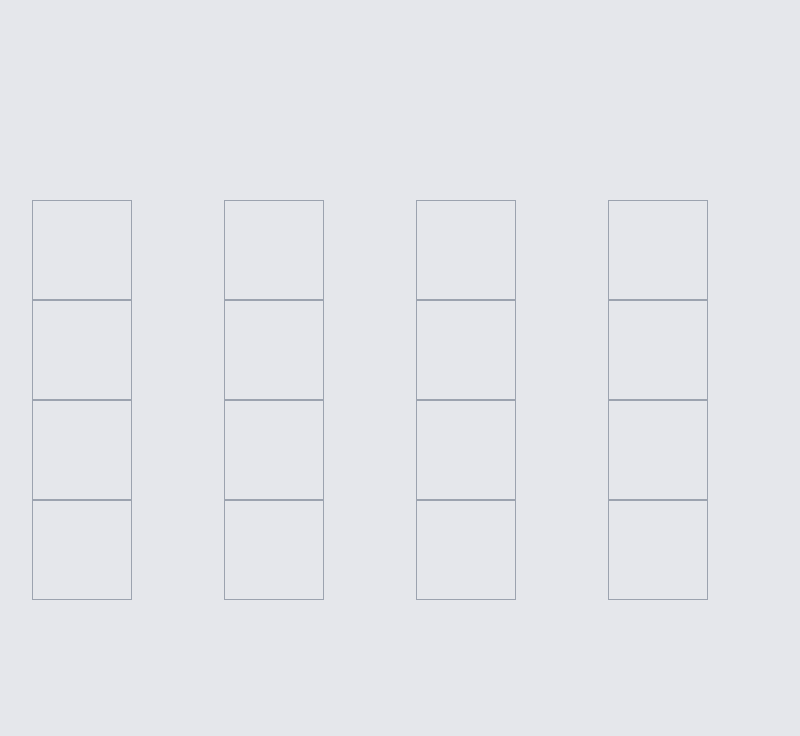
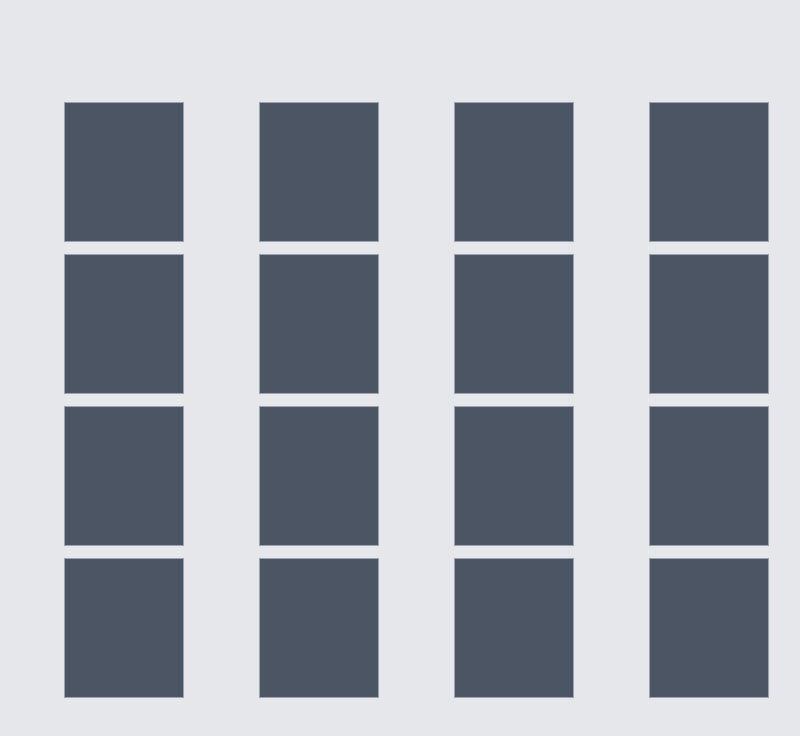
Before and after one commit to pakerchang/MemoryChallenge, a Vue app: page / in a window 1280 px wide. Shown: the top 736 px of the page, without its empty margins (224-1024 px from the left). Built offline with nearby package versions, Linux system fonts and the light colour scheme.

Commit message:
feat(styles): Add flip animation.

```diff
--- a/src/components/Cards.vue
+++ b/src/components/Cards.vue
@@ -7,22 +7,47 @@ const props = defineProps<{
 }>();
 
 const emits = defineEmits<{
-  (e: "resetData", status: boolean): void;
   (e: "updateData", status: any): void;
 }>();
 
 const selectData = ref<GameDataType[]>([]);
 
-const handleClick = (data: GameDataType) => {
+const handleClick = (data: GameDataType, idx: number) => {
+  props.data[idx].isClick = true;
   selectData.value = [...selectData.value, data];
   if (selectData.value.length === 2) {
-    emits("updateData", selectData.value);
-    selectData.value.length = 0;
+    setTimeout(() => {
+      emits("updateData", selectData.value);
+      selectData.value.length = 0;
+    }, 700);
   }
 };
+const handleFilp = (idx) => {};
 </script>
 <template>
-  <div class="w-full h-full grid grid-cols-4 justify-center content-center">
-    <Card v-for="item in data" :key="item.index" :data="item" @update="handleClick" />
+  <div class="w-full grid grid-cols-4 gap-3 place-items-center custom-perspective">
+    <div
+      v-for="(item, idx) in data"
+      :key="item.index"
+      :data="item"
+      @click="handleClick(item, idx)"
+      class="w-[120px] h-[140px] border border-gray-400"
+      :class="{
+        'ease-in-out custom-preserve-3d duration-1000 custom-rotate-y-180':
+          item.isClick && !item.compare,
+      }"
+    >
+      <div
+        v-if="!item.isClick"
+        class="w-full h-full flex justify-center items-center bg-gray-600 backface-hidden"
+      />
+
+      <div
+        v-else
+        class="w-full h-full flex justify-center items-center custom-rotate-y-180 backface-hidden"
+      >
+        {{ item.content }}
+      </div>
+    </div>
   </div>
 </template>
--- a/src/components/Game.vue
+++ b/src/components/Game.vue
@@ -11,12 +11,12 @@ const resetGame = (): void => {
   initData.value = resetGame;
 };
 
-const handleData = (data: GameDataType[]): void => {
-  initData.value = compareCard(initData.value, data);
-};
+const handleData = (data: GameDataType[]): void =>
+  (initData.value = compareCard(initData.value, data));
 
 const stopWatchRenderData = watch(initData.value, (nV, oV) => {
-  if (initData.value.filter((item) => item.isCompare === false).length === 0) resetGame();
+  if (initData.value.filter((item) => item.isCompare === false).length === 0)
+    setTimeout(() => resetGame(), 500);
 });
 onUnmounted(stopWatchRenderData);
 </script>
--- a/src/components/layout/LayoutGame.vue
+++ b/src/components/layout/LayoutGame.vue
@@ -1,5 +1,5 @@
 <template>
-  <div class="w-3/5 h-3/5">
+  <div class="w-3/5">
     <slot></slot>
   </div>
 </template>
--- a/src/components/shared/Card.vue
+++ b/src/components/shared/Card.vue
@@ -14,12 +14,18 @@ const handleClick = (): void => {
 
 <template>
   <div
-    class="w-[100px] h-[100px] flex justify-center items-center border border-gray-400"
+    class="relative w-[120px] h-[140px] border border-gray-400 ease-in-out custom-preserve-3d duration-1000"
     @click="handleClick"
   >
-    <!-- Status True -->
-    <div v-if="data.isClick">{{ data.content }}</div>
-    <!-- Status False -->
-    <div v-else class="bg-gray-600"></div>
+    <div
+      class="absolute w-full h-full flex justify-center items-center bg-gray-600 backface-hidden"
+    />
+
+    <div
+      class="absolute w-full h-full flex justify-center items-center"
+      :class="{ 'custom-rotate-y-180 backface-hidden': data.isClick }"
+    >
+      {{ data.content }}
+    </div>
   </div>
 </template>
--- a/tailwind.config.cjs
+++ b/tailwind.config.cjs
@@ -3,25 +3,29 @@ const plugin = require("tailwindcss/plugin");
 
 const MyClass = plugin(({ addUtilities }) =>
   addUtilities({
-    ".custom-rotate3d-y-180": {
+    ".custom-rotate-y-180": {
       transform: "rotateY(180deg)",
     },
     ".custom-preserve-3d": {
-      transformStyle: "preserve-3d"
+      transformStyle: "preserve-3d",
     },
     ".custom-perspective": {
-      perspective: "10000px"
+      perspective: "10000px",
     },
-    ".custom-backface-hidden": {
-      backfaceVisibility: "hidden"
-    }
+    ".backface-hidden": {
+      backfaceVisibility: "hidden",
+    },
   })
 );
 
 module.exports = {
   content: ["./src/**/*.{vue,ts,js}"],
   theme: {
-    extend: {},
+    extend: {
+      scale: {
+        "-100": "-1",
+      },
+    },
   },
   plugins: [MyClass],
 };
```
